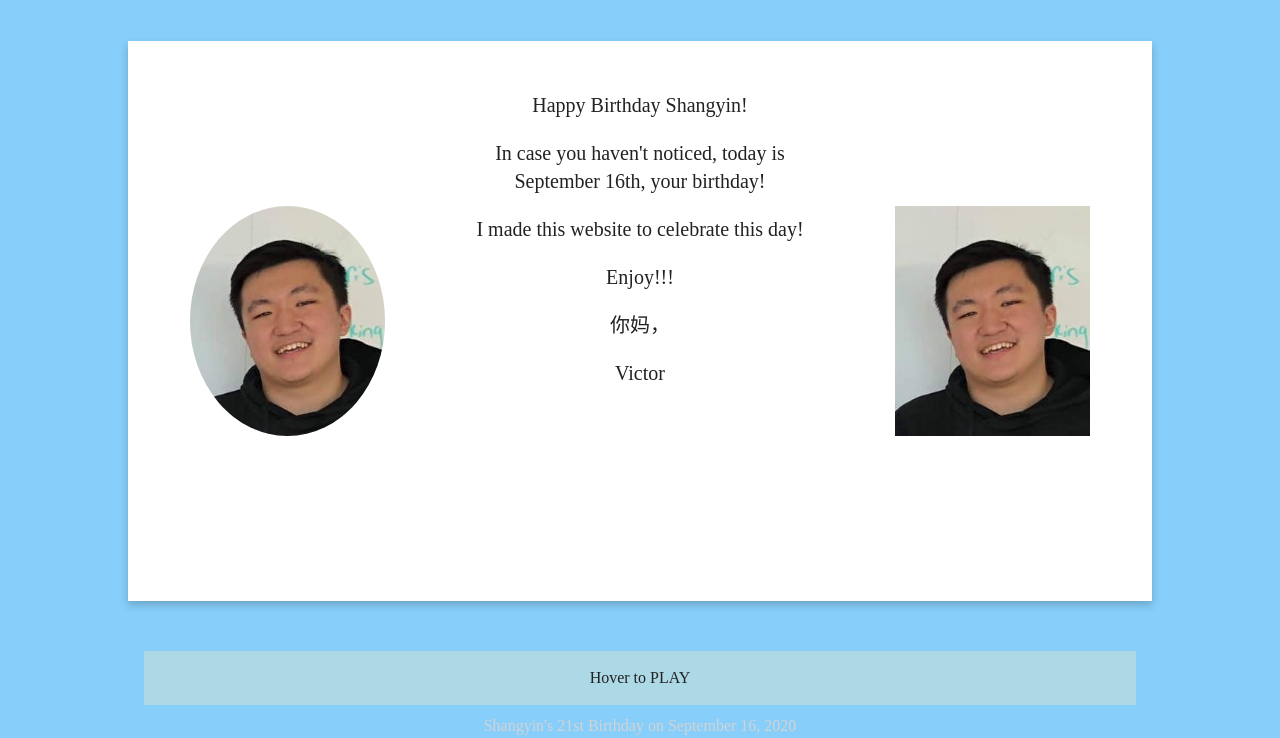
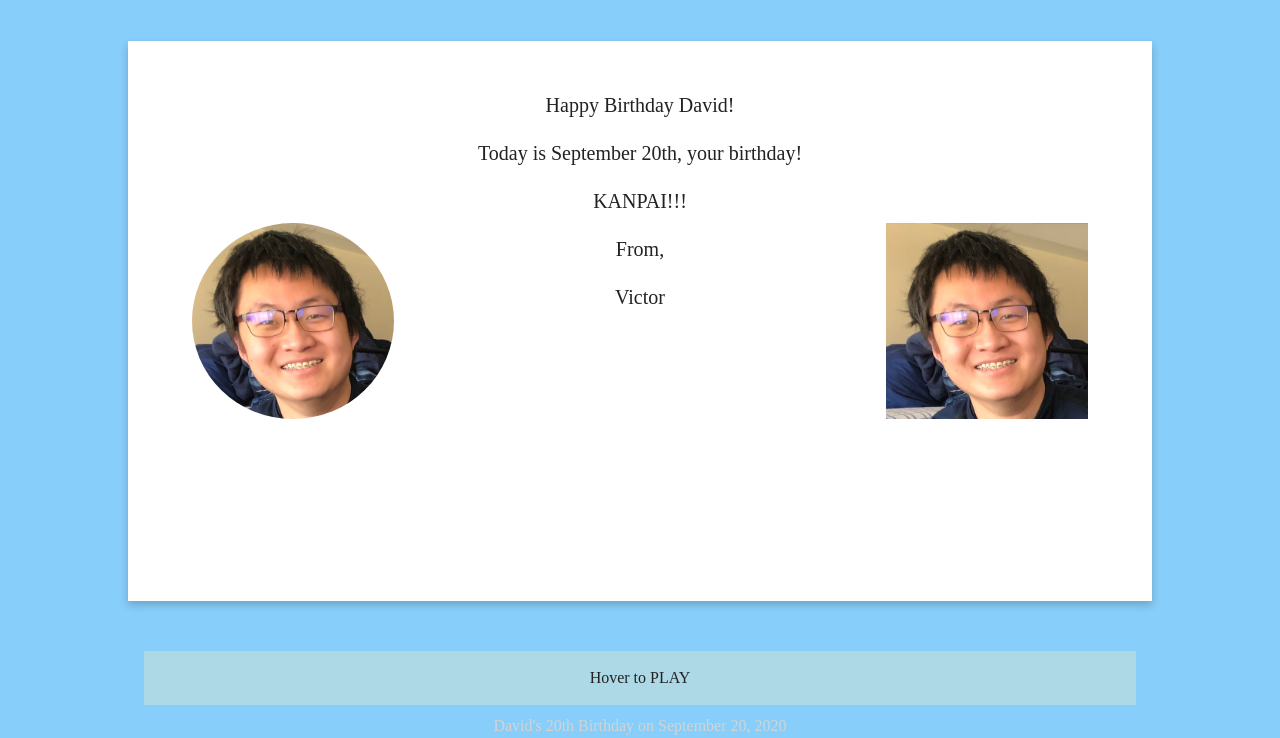
Before and after one commit to viclzhu/viclzhu.github.io, a plain HTML site: page index.html in a window 1280 px wide. Shown: the part 99-837 px from the top of the page. Drawn offline with Linux system fonts and the light colour scheme.

Commit message:
David's 20th Birthday Update!

```diff
--- a/index.html
+++ b/index.html
@@ -23,7 +23,7 @@
 
   <div class="gradient-border happy-bday">
     <h style="color: cornflowerblue; font-size: 50px; font-family: Helvetica">
-      生日快乐 <span class="rainbow-text-animated">Shangyin!!!</span>
+      Happy Birthday <span class="rainbow-text-animated">David!!!</span>
     </h>
   </div>
 
@@ -58,22 +58,20 @@
   </style>
   <div id="WOOOO" class="card center-div rainbow-text" style="width: 80%; background-color: white">
     <div id="main-body" class="grid-container">
-      <img id="img-left" class="grid-item grid-item1 round-picture isaac-face" src="stuff/img/isaac_closeup.jpg">
+      <img id="img-left" class="grid-item grid-item1 round-picture david-face" src="stuff/img/david_closeup.jpg">
       <div class="grid-item grid-item2" style="height: 500px; text-align:center; margin: auto auto; font-family: 'Times New Roman'; font-size: 20px;">
-        <p>Happy Birthday Shangyin!</p>
-        <p>In case you haven't noticed, today is September 16th, your birthday!</p>
-        <p>I made this website to celebrate this day!</p>
-        <p>Enjoy!!!</p>
-        <p>你妈，</p>
+        <p>Happy Birthday David!</p>
+        <p>Today is September 20th, your birthday!</p>
+        <p>KANPAI!!!</p>
+        <p>From,</p>
         <p>Victor</p>
       </div>
-      <img id="img-right" class="grid-item grid-item3 isaac-face" src="stuff/img/isaac_closeup.jpg">
+      <img id="img-right" class="grid-item grid-item3 david-face" src="stuff/img/david_closeup.jpg">
     </div>
 
   </div>
 
   <!-- End Card -->
-
 
   <style>
     #hover-to-play {
@@ -88,11 +86,11 @@
   <div id="stadium">
     <div id="dance-holder" style="width: 80vw; margin: auto">
       <div id="lineup" style="display: none; width: 100%; margin: auto; margin-top: -20px; transform: rotateY(180deg); height: auto">
-        <img class="round-picture isaac-lineup" style="margin-top:125px" src="stuff/img/isaac_closeup.jpg">
-        <img class="round-picture isaac-lineup" src="stuff/img/isaac_closeup.jpg">
-        <img class="round-picture isaac-lineup"  src="stuff/img/isaac_closeup.jpg">
-        <img class="round-picture isaac-lineup" src="stuff/img/isaac_closeup.jpg">
-        <img class="round-picture isaac-lineup" style="margin-top:125px" src="stuff/img/isaac_closeup.jpg">
+        <img class="round-picture david-lineup" style="margin-top:125px" src="stuff/img/david_closeup.jpg">
+        <img class="round-picture david-lineup" src="stuff/img/david_closeup.jpg">
+        <img class="round-picture david-lineup" src="stuff/img/david_closeup.jpg">
+        <img class="round-picture david-lineup" src="stuff/img/david_closeup.jpg">
+        <img class="round-picture david-lineup" style="margin-top:125px" src="stuff/img/david_closeup.jpg">
       </div>
     </div>
 
@@ -105,7 +103,7 @@
       Hover to PLAY
     </div>
 
-    <div id="footer" style="text-align: center; margin-top: 10px; color: lightgrey">Shangyin's 21st Birthday on September 16, 2020</div>
+    <div id="footer" style="text-align: center; margin-top: 10px; color: lightgrey">David's 20th Birthday on September 20, 2020</div>
   </div>
 
   <script>
@@ -116,7 +114,6 @@
       const lineup = document.querySelector('#lineup');
       const stadium = document.getElementById("stadium");
 
-      // const dancers = document.getElementsByClassName("isaac-lineup");
 
       window.onload = () => {
           const hoverToPlay = document.querySelector('#hover-to-play');
--- a/stuff/css/main.css
+++ b/stuff/css/main.css
@@ -424,13 +424,13 @@ img:hover {
   transform: scale(1.5);
 }
 
-.isaac-face {
+.david-face {
   width:65%;
   height:auto;
   margin: auto auto;
 }
 
-.isaac-lineup {
+.david-lineup {
   width: 15%;
   height: auto;
   margin: auto auto;
```
Also changed, not shown: stuff/img/david_closeup.jpg (added), stuff/img/isaac_closeup.jpg (deleted), 3 other files.
